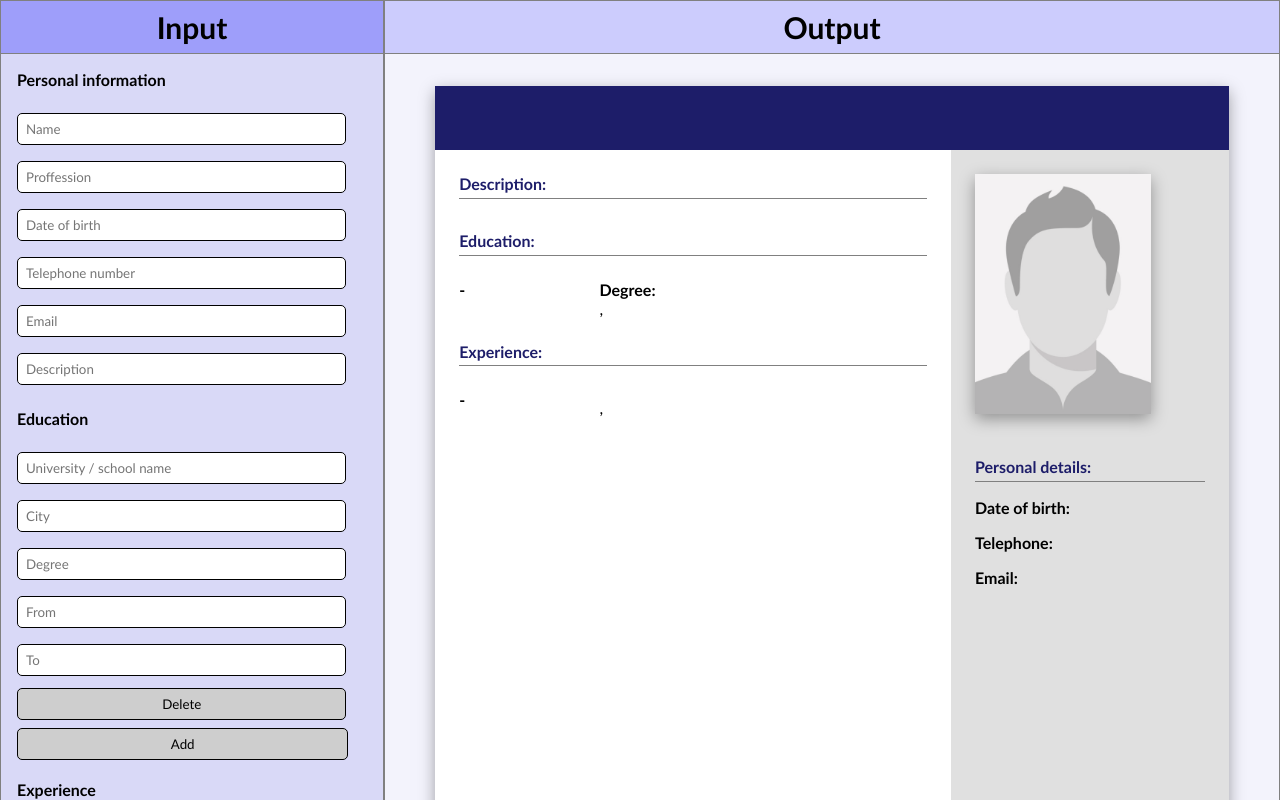
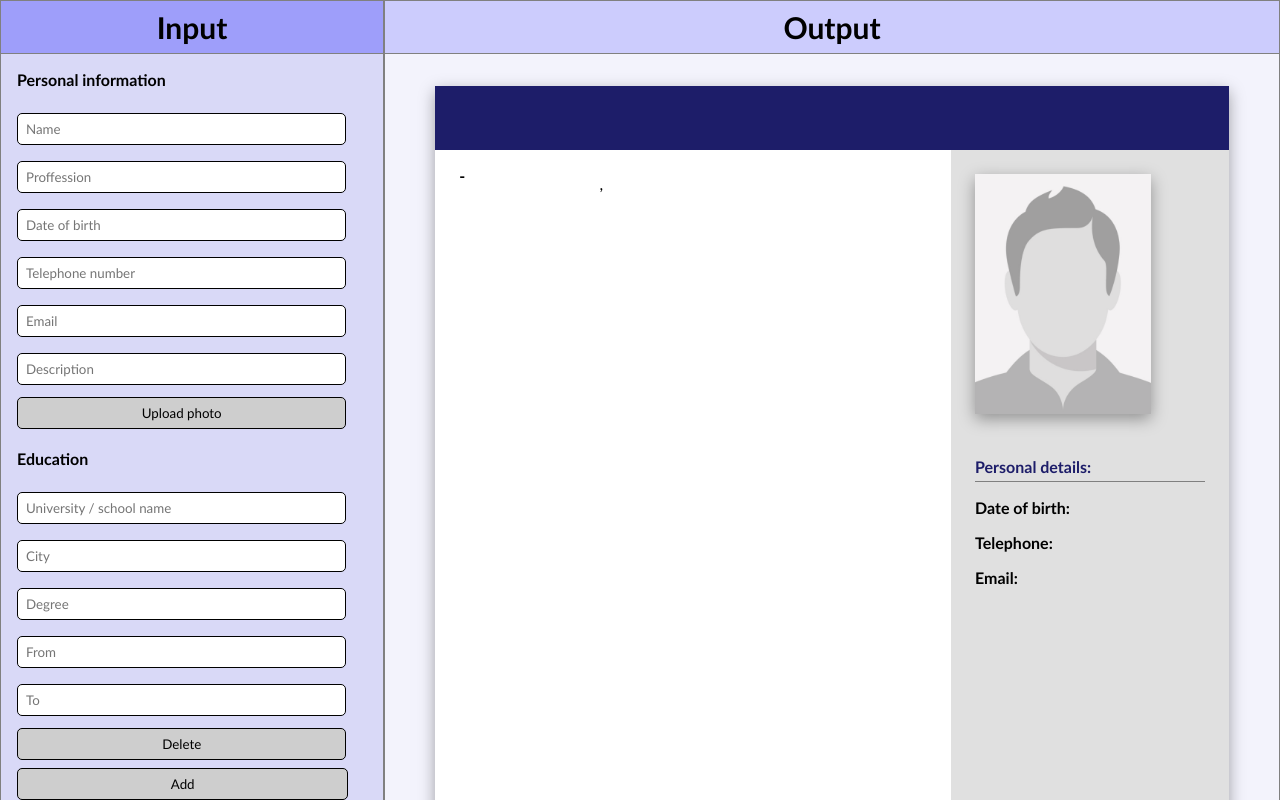
Before and after one commit to dodyxx001/CV-Builder-App, a React (Create React App) app: page / in a window 1280 px wide. Shown: the top 800 px of the page. Built offline with nearby package versions, Linux system fonts and the light colour scheme.

Commit message:
version 1

```diff
--- a/package.json
+++ b/package.json
@@ -9,6 +9,7 @@
     "react": "^17.0.2",
     "react-dom": "^17.0.2",
     "react-scripts": "5.0.0",
+    "react-to-print": "^2.14.4",
     "uuid": "^8.3.2",
     "web-vitals": "^2.1.4"
   },
--- a/src/App.css
+++ b/src/App.css
@@ -189,6 +189,7 @@
 
   #output img{
     height: 15rem;
+    max-width: 15rem;
     box-shadow: rgba(0, 0, 0, 0.35) 0px 5px 15px;
     margin-bottom: 1rem;
   }
--- a/src/components/Buttons.js
+++ b/src/components/Buttons.js
@@ -5,7 +5,7 @@ export default function Buttons(props) {
     <div id="buttons-wrapper">
         <button id="button-load-example" onClick={props.handleLoadExample}>Load Example</button>
         <button id="button-clear" onClick={props.handleClear}>Clear</button>
-        <button id="button-print">Print / Download PDF</button>
+        <button id="button-print" onClick={props.handlePrint}>Print / Download PDF</button>
     </div>
   )
 }
--- /dev/null
+++ b/src/components/FileUploader.js
@@ -0,0 +1,37 @@
+import React from 'react'
+
+export default function FileUploader(props) {
+
+    const handleClick = () => {
+        const hiddenInput = document.querySelector('#hidden-input');
+        hiddenInput.click();
+    };
+
+    const handleChangeFile = (e) => {
+        const uploadedFile = e.target.files[0];
+        console.log(uploadedFile)
+        props.handleChangePhoto(uploadedFile);
+    };
+
+  return (
+    <div>
+        <button id="upload-photo-button" onClick={handleClick}>Upload photo</button>
+        <input type="file" id="hidden-input" style={{display:'none'}} onChange={handleChangeFile} />
+    </div>
+  )
+}
+
+
+
+// input smo skrili, ker je ugly
+// button smo linkali na hidden input s funkcijo handleClick
+// button lepse zgleda, ga lahko stylamo.
+
+// handleChangeFile se trigga ob spremembi inputa - ko uploadamo file
+// nov file shranimo v var.
+// callamo funkcijo iz main.js, ki je passana v propsih za nastavit sliko
+
+// v main.js imamo funkcijo za uploadat sliko
+// treba je sliko najprej convertat v URL (string)
+// to naredimo z URL.createobject(file)
+// in pol setState - damo v state nov url od noega photo-ja
--- a/src/components/Form.js
+++ b/src/components/Form.js
@@ -43,6 +43,8 @@ export default function Form(props) {
         <FormPersonalInfo
           personalInfo={props.personalInfo}
           handleChangePersonalInfo={props.handleChangePersonalInfo}
+          handleChangePhoto={props.handleChangePhoto}
+
         />
 
         <p className="form-subtitle">Education</p>
--- a/src/components/Main.js
+++ b/src/components/Main.js
@@ -1,8 +1,10 @@
-import React, {useState} from 'react';
+import React, { useState} from 'react';
 import '../App.css';
 import Form from './Form';
 import Render from './Render';
 import ExampleCV from './ExampleCV';
+import emptyAvatar from '../assets/empty_avatar.png'
+import exampleAvatar from '../assets/example_avatar.png'
 import { v4 as uuidv4 } from 'uuid';
 
 export default function Main () {
@@ -27,6 +29,15 @@ export default function Main () {
             return info                      //returning modified state obj
         });
     }
+
+    // PHOTO SECTION
+
+    const [ photo, setPhoto ] = useState(emptyAvatar);
+
+    const handleChangePhoto = (file) => {
+        const fileURL = URL.createObjectURL(file);
+        setPhoto(fileURL);
+    };
 
 
     // EXPERIENCE SECTION
@@ -135,8 +146,23 @@ export default function Main () {
 
     const handleClear = () => {
         setPersonalInfo({});
-        setEducation([]);
-        setExperience([]);
+        setEducation([{
+            university: '',
+            degree: '',
+            city: '',
+            from: '',
+            to: '',
+            id: uuidv4(),
+        }]);
+        setExperience([{
+            position: '',
+            company:'',
+            city: '',
+            from: '',
+            to: '',
+            id: uuidv4(),
+        }]);
+        setPhoto(emptyAvatar);
 
         let inputsToBeCleared = Array.from(document.getElementsByClassName('personalInfoInput'));
         inputsToBeCleared.forEach((input) => {
@@ -148,8 +174,8 @@ export default function Main () {
         setPersonalInfo(ExampleCV.personalInfo);
         setEducation(ExampleCV.education);
         setExperience(ExampleCV.experience);
+        setPhoto(exampleAvatar);
     }
-
 
 
     return (
@@ -157,6 +183,7 @@ export default function Main () {
             <Form
                 personalInfo={personalInfo}
                 handleChangePersonalInfo={handleChangePersonalInfo}
+                handleChangePhoto={handleChangePhoto}
                 experienceList={experienceList}
                 handleChangeExperience={handleChangeExperience}
                 handleAddExperience={handleAddExperience}
@@ -168,6 +195,7 @@ export default function Main () {
             />
             <Render
                 personalInfo={personalInfo}
+                photo={photo}
                 experienceList={experienceList}
                 educationList={educationList}
 
--- a/src/components/Output.js
+++ b/src/components/Output.js
@@ -1,32 +1,32 @@
 import React from 'react'
-import emptyAvatar from '../assets/empty_avatar.png'
 import OutputExperienceList from './OutputExperienceList'
 import OutputEducationList from './OutputEducationList'
 
-export default function Output(props) {
+const Output = React.forwardRef((props, ref) => {
+
   return (
-    <div id="output">
+    <div id="output" ref={ref}>
         <div id="output-header">
             <div id="output-name">{props.personalInfo.name}</div>
             <div id="output-proffession">{props.personalInfo.proffession}</div>
         </div>
         <div id="output-body-wrapper">
             <div id="output-body">
-                <div id="output-description">
+                <div id="output-description" style={{ display: props.personalInfo.description ? "block" : "none" }}>
                     <p className="section">Description:</p>
                     <p>{props.personalInfo.description}</p>
                 </div>
-                <div id="output-education">
+                <div id="output-education" style={{ display: props.educationList[0].university ? "block" : "none" }}>
                     <p className="section">Education:</p>
                     <OutputEducationList educationList={props.educationList} />
                 </div>
                 <div id="output-experience">
-                    <p className="section">Experience:</p>
+                    <p className="section" style={{ display: props.experienceList[0].position ? "block" : "none" }}>Experience:</p>
                     <OutputExperienceList experienceList={props.experienceList} />
                 </div>
             </div>
             <div id="output-sidebar">
-                <img id="output-image" src={emptyAvatar}></img>
+                <img id="output-image" src={props.photo}></img>
                 <p className="section">Personal details:</p>
                 <p className="section-title">Date of birth:</p>
                 <div id="output-date-of-birth">{props.personalInfo.birth}</div>
@@ -38,4 +38,12 @@ export default function Output(props) {
         </div>
     </div>
   )
-}
+})
+
+export default Output;
+
+
+// div id:output-description ima display ternary operator -
+// cilj: ce je polje prazno, ne pokazi outputa na renderju
+// pokazi ga sele, ko vnesemo nek value v input.
+// isto velja za education in experience.
--- a/src/components/Render.js
+++ b/src/components/Render.js
@@ -1,8 +1,16 @@
-import React from 'react'
+import React, {useRef} from 'react'
 import Buttons from './Buttons'
 import Output from './Output'
+import { useReactToPrint } from 'react-to-print';
+
 
 export default function Render(props) {
+
+  const componentRef = useRef();
+  const handlePrint = useReactToPrint({
+      content: () => componentRef.current,
+  });
+
   return (
     <div className="render">
       <p id="render-title">Output</p>
@@ -10,10 +18,13 @@ export default function Render(props) {
         personalInfo={props.personalInfo}
         experienceList={props.experienceList}
         educationList={props.educationList}
+        photo={props.photo}
+        ref={componentRef}
       />
       <Buttons
         handleClear={props.handleClear}
         handleLoadExample={props.handleLoadExample}
+        handlePrint={handlePrint}
       />
     </div>
   )
--- a/src/components/form-personalinfo.js
+++ b/src/components/form-personalinfo.js
@@ -1,4 +1,5 @@
 import React from 'react'
+import FileUploader from './FileUploader'
 
 export default function FormPersonalInfo(props) {
 
@@ -33,8 +34,6 @@ export default function FormPersonalInfo(props) {
                 value={props.personalInfo.birth}
                 onChange={props.handleChangePersonalInfo}>
             </input>
-            {/* <input id="citizenship" type="text" placeholder="Citizenship"></input> */}
-            {/* <input id="address" type="text" placeholder="Address"></input> */}
             <input
                 id="telephone"
                 type="text"
@@ -59,6 +58,10 @@ export default function FormPersonalInfo(props) {
                 value={props.personalInfo.description}
                 onChange={props.handleChangePersonalInfo}>
             </input>
+            <FileUploader
+                handleChangePhoto={props.handleChangePhoto}
+            />
+
     </div>
   )
 }
```
Also changed, not shown: 1 other file (tests, documents, lock files or other folders).
